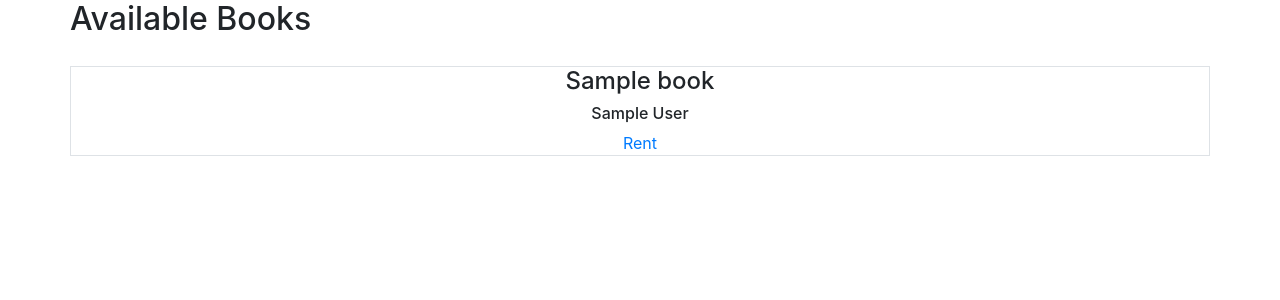
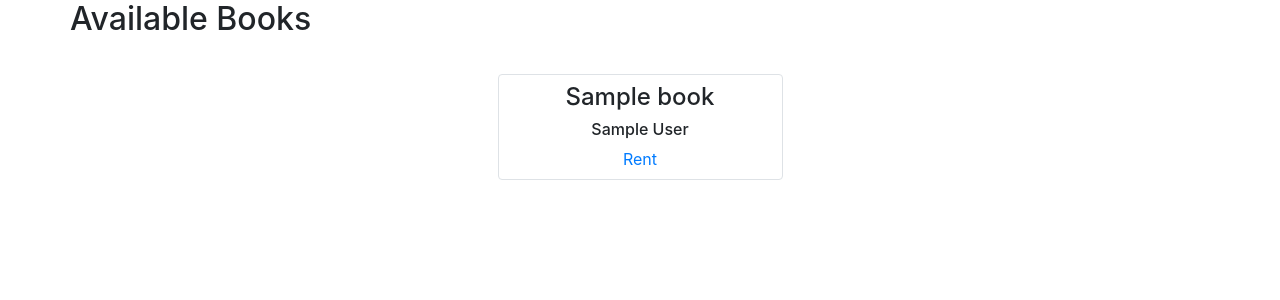
Before and after one commit to joe-kimlinger/book-rental-store, a Django app: page / in a window 1280 px wide. Shown: the part 56-356 px from the top of the page. Run offline with Django 3.2, Linux system fonts and the light colour scheme; tables that the repository leaves empty hold one stand-in row (Sample ...); some libraries are stand-ins or nearby versions.

Commit message:
Adding some small tweaks for UI

```diff
--- a/book_rental_store/books/templates/books/books.html
+++ b/book_rental_store/books/templates/books/books.html
@@ -7,15 +7,15 @@
         <div class="row" style="padding-bottom: 20px">
             <h2>Available Books</h2>
         </div>
-        {% for book in books_list %}
-        <div class="row inline-flex justify-content-around">
-            <div class="col-sm border">
-                <h4>{{book.title}}</h4>
-                <h6>{{book.author}}</h6>
-                <a href="{% url 'book_detail' book.id %}" type="button">Rent</a>
-            </div>
+        <div class="row d-flex justify-content-around">
+            {% for book in books_list %}
+                <div class="col-sm-3 border rounded p-2 m-2">
+                    <h4>{{book.title}}</h4>
+                    <h6>{{book.author}}</h6>
+                    <a href="{% url 'book_detail' book.id %}" type="button">Rent</a>
+                </div>
+            {% endfor %}
         </div>
-        {% endfor %}
     {% else %}
     <div class="col-xl">
         <h2>There are currently no books available.</h2>
--- a/book_rental_store/books/templates/books/my_books.html
+++ b/book_rental_store/books/templates/books/my_books.html
@@ -7,9 +7,9 @@
       <div class="row" style="padding-bottom: 20px">
           <h2>Current Rentals</h2>
       </div>
-      <div class="row">
+      <div class="row d-flex justify-content-around">
         {% for book in my_books_list %}
-          <div class="col-sm">
+          <div class="col-sm-3 border rounded p-2">
               <h4>{{book.title}}</h4>
               <h6>{{book.author}}</h6>
               <h6>Due in {{book.days_remaining}} days </h6>
```
